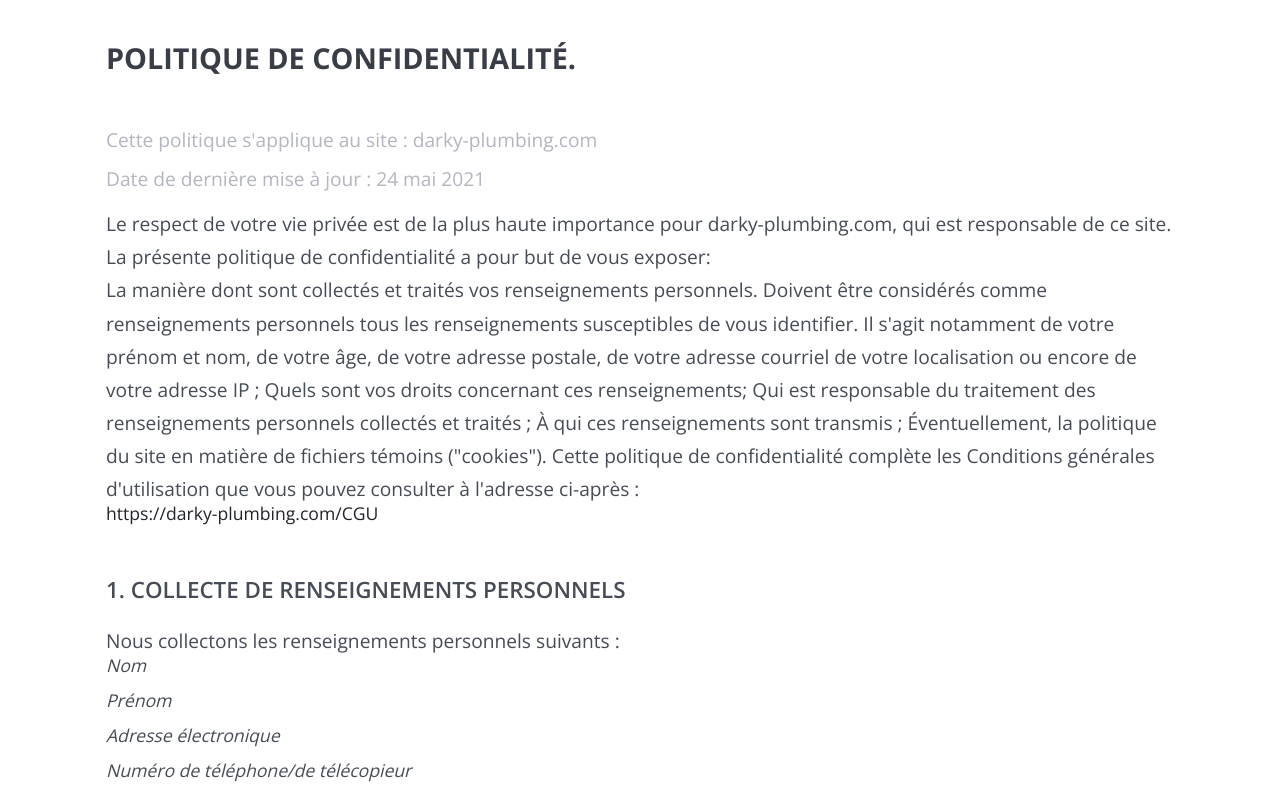
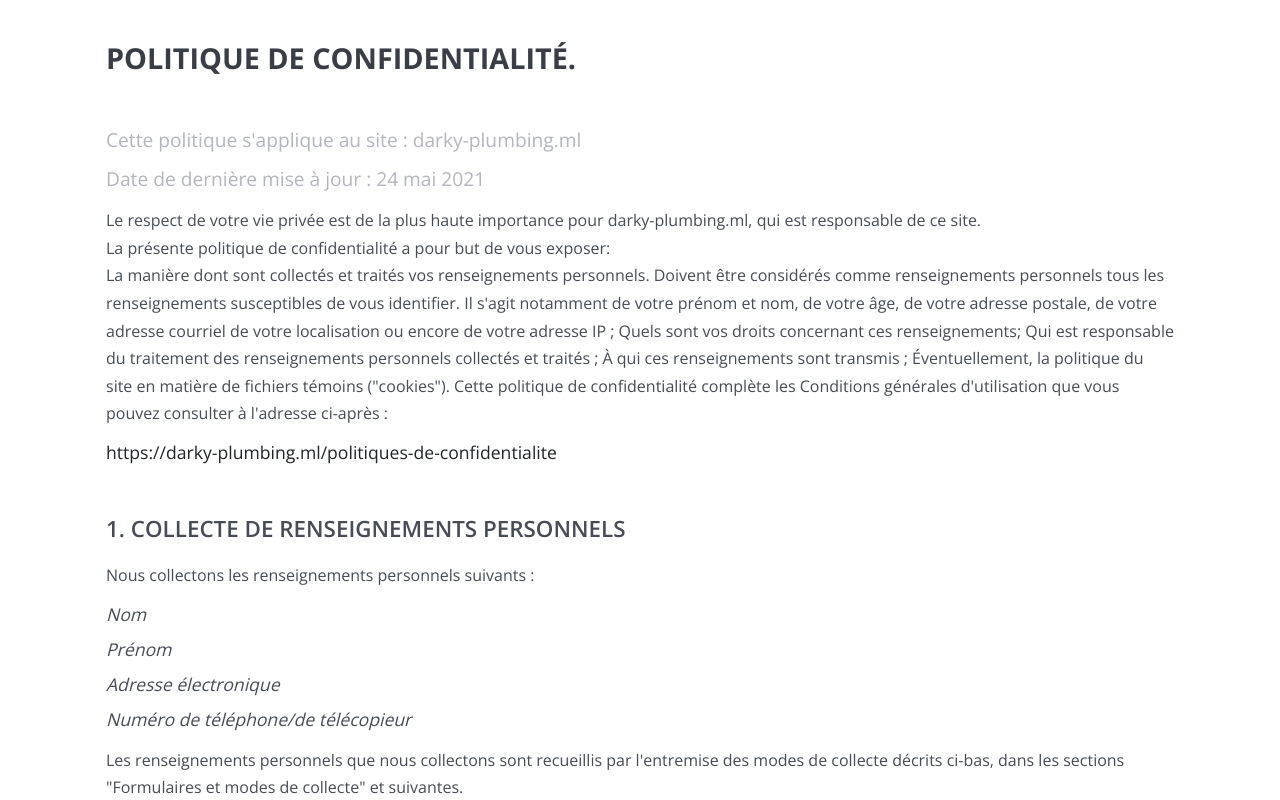
Before and after one commit to sidouxie/Darky-Plumbing, a Next.js app: page /politiques-de-confidentialite in a window 1280 px wide. Shown: the part 500-1300 px from the top of the page. Built offline with nearby package versions, Linux system fonts and the light colour scheme.

Commit message:
ajout de google annalytics

```diff
--- a/pages/_document.js
+++ b/pages/_document.js
@@ -11,6 +11,21 @@
       <Html lang="fr">
         <Head>
           <link rel="icon" href="/darky_favicon.ico" />
+
+          {/* <!-- Google Analytics --> */}
+          <script
+            dangerouslySetInnerHTML={{
+              __html: `(function(i,s,o,g,r,a,m){i['GoogleAnalyticsObject']=r;i[r]=i[r]||function(){
+          (i[r].q=i[r].q||[]).push(arguments)},i[r].l=1*new Date();a=s.createElement(o),
+          m=s.getElementsByTagName(o)[0];a.async=1;a.src=g;m.parentNode.insertBefore(a,m)
+          })(window,document,'script','https://www.google-analytics.com/analytics.js','ga');
+
+          ga('create', 'G-RBNWWZHQ38', 'auto');
+          ga('send', 'pageview');`,
+            }}
+          />
+
+          {/* <!-- End Google Analytics --> */}
         </Head>
         <body>
           <Main />
--- a/pages/politiques-de-confidentialite.js
+++ b/pages/politiques-de-confidentialite.js
@@ -15,14 +15,14 @@
             <h1>POLITIQUE DE CONFIDENTIALITÉ.</h1>
             <div className="section-textil-info" style={{ color: "#b3b5bf" }}>
               <span>
-                Cette politique s'applique au site : darky-plumbing.com
+                Cette politique s'applique au site : darky-plumbing.ml
               </span>
               <span>Date de dernière mise à jour : 24 mai 2021</span>
             </div>
             <div className="textil">
               <p>
                 Le respect de votre vie privée est de la plus haute importance
-                pour darky-plumbing.com, qui est responsable de ce site.
+                pour darky-plumbing.ml, qui est responsable de ce site.
               </p>
               <p>
                 La présente politique de confidentialité a pour but de vous
@@ -43,8 +43,11 @@
                 générales d'utilisation que vous pouvez consulter à l'adresse
                 ci-après :
               </p>
-              <a target="_blank" href="https://darky-plumbing.com/CGU">
-                https://darky-plumbing.com/CGU
+              <a
+                target="_blank"
+                href="https://darky-plumbing.ml/politiques-de-confidentialite"
+              >
+                https://darky-plumbing.ml/politiques-de-confidentialite
               </a>
             </div>
             <h3>1. COLLECTE DE RENSEIGNEMENTS PERSONNELS</h3>
@@ -167,11 +170,11 @@
               </strong>
               <p>
                 Le responsable du traitement des renseignements personnels est :
-                darky-plumbing.com. Il peut être contacté de la manière suivante
+                darky-plumbing.ml. Il peut être contacté de la manière suivante
                 :
               </p>
-              <a target="_blank" href="https://darky-plumbing.com">
-                darky-plumbing.com
+              <a target="_blank" href="https://darky-plumbing.ml">
+                darky-plumbing.ml
               </a>
               <p>
                 Le responsable du traitement des renseignements personnels est
@@ -209,8 +212,8 @@
                 demander le retrait de vos renseignements personnels, vous devez
                 suivre la procédure suivante :
               </p>
-              <a target="_blank" href="https://darky-plumbing.com">
-                darky-plumbing.com
+              <a target="_blank" href="https://darky-plumbing.ml">
+                darky-plumbing.ml
               </a>
             </div>
             <h3>9. DROIT D'ACCÈS, DE RECTIFICATION ET DE SUPPRESSION</h3>
@@ -220,8 +223,8 @@
                 demander la suppression des renseignements vous concernant, en
                 respectant la procédure ci-après énoncée :
               </p>
-              <a target="_blank" href="https://darky-plumbing.com">
-                darky-plumbing.com
+              <a target="_blank" href="https://darky-plumbing.ml">
+                darky-plumbing.ml
               </a>
             </div>
             <h3>10. SÉCURITÉ</h3>
@@ -279,9 +282,9 @@
               </p>
               <a
                 target="_blank"
-                href="https://darky-plumbing.com/Politique-de-confidentialite"
+                href="https://darky-plumbing.ml/Politique-de-confidentialite"
               >
-                https://darky-plumbing.com/politique-de-confidentialite
+                https://darky-plumbing.ml/politique-de-confidentialite
               </a>
               <p>
                 Nous nous réservons le droit de la modifier afin de garantir sa
--- a/styles/_PDC.scss
+++ b/styles/_PDC.scss
@@ -63,7 +63,7 @@
 
   .textil {
     p {
-      font-size: 1.2em;
+      font-size: 1rem;
       font-weight: 400;
       line-height: 1.725;
       color: $clr-primary-400;
@@ -72,13 +72,13 @@
     strong {
       font-size: 1.1em;
       color: $clr-primary-400;
-      margin-bottom: 1em;
       display: block;
       font-weight: 600;
+      margin: 1rem 0;
     }
 
     a {
-      margin-bottom: 1em;
+      margin: 1rem 0;
       display: block;
       font-size: 1.1em;
       font-weight: 500;
@@ -86,6 +86,7 @@
 
     ul {
       list-style: none;
+      margin: 1rem 0;
       font-size: 1.1em;
       color: $clr-primary-400;
       font-weight: 400;
```
